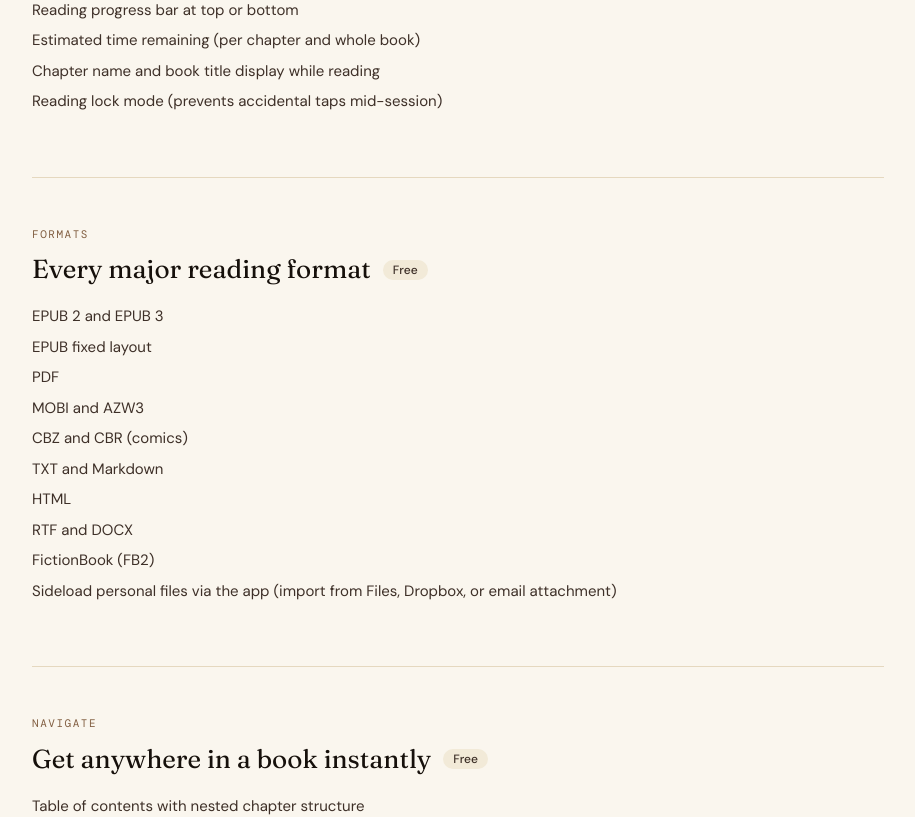
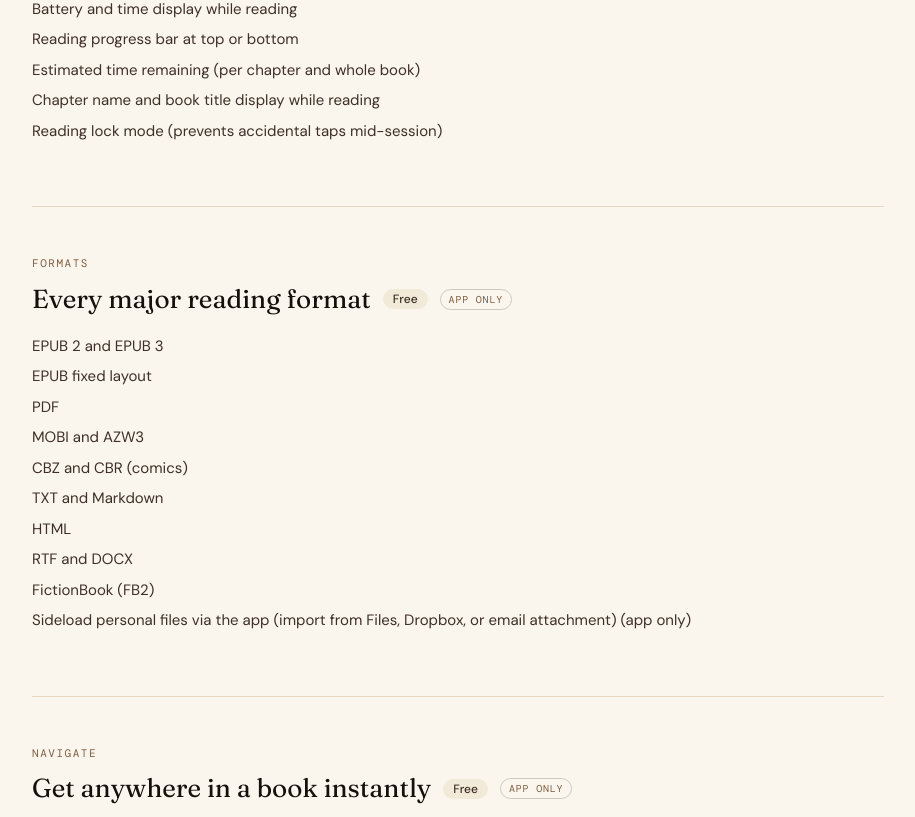
Before and after one commit to DrDustinEdwards/foxing, a Next.js app in the folder apps/web/: page /features in a window 1280 px wide. Shown: the part 1000-1817 px from the top of the page, without its empty margins (182-1097 px from the left). Built offline with nearby package versions, Linux system fonts and the light colour scheme; no server answers.

Commit message:
Features page: add platform badges and Discord Activity section

```diff
--- a/apps/web/app/features/page.tsx
+++ b/apps/web/app/features/page.tsx
@@ -49,7 +49,8 @@ export default async function FeaturesPage() {
             </h1>
             <p className="mt-4 font-source-serif-4 text-base text-text-secondary leading-[1.85]">
               Everything on this page is available today. Free and Plus (
-              {PLUS_PRICE_MONTHLY_LABEL}) features are labeled.
+              {PLUS_PRICE_MONTHLY_LABEL}) features are labeled. Sections marked
+              App only or Web only are limited to that surface.
             </p>
           </header>
 
@@ -69,6 +70,7 @@ export default async function FeaturesPage() {
             eyebrow="Read"
             heading="1,400+ classic books, free to read"
             tier="free"
+            platform="app"
           >
             <Prose>
               Every book on Foxing is from the public domain. Frankenstein,
@@ -104,6 +106,7 @@ export default async function FeaturesPage() {
             eyebrow="Formats"
             heading="Every major reading format"
             tier="free"
+            platform="app"
           >
             <FeatureList
               items={[
@@ -116,7 +119,7 @@ export default async function FeaturesPage() {
                 'HTML',
                 'RTF and DOCX',
                 'FictionBook (FB2)',
-                'Sideload personal files via the app (import from Files, Dropbox, or email attachment)',
+                'Sideload personal files via the app (import from Files, Dropbox, or email attachment) (app only)',
               ]}
             />
           </Section>
@@ -126,6 +129,7 @@ export default async function FeaturesPage() {
             eyebrow="Navigate"
             heading="Get anywhere in a book instantly"
             tier="free"
+            platform="app"
           >
             <FeatureList
               items={[
@@ -151,6 +155,7 @@ export default async function FeaturesPage() {
             eyebrow="Annotate"
             heading="Highlight everything, forget nothing"
             tier="free"
+            platform="app"
           >
             <Prose>
               Seven highlight colors. Notes on any passage. Everything
@@ -187,7 +192,7 @@ export default async function FeaturesPage() {
               />
             </Subgroup>
 
-            <Subgroup title="Annotation management" tier="free">
+            <Subgroup title="Annotation management" tier="free" platform="both">
               <FeatureList
                 items={[
                   'Annotation list: all highlights and notes in one scrollable view',
@@ -255,7 +260,7 @@ export default async function FeaturesPage() {
               />
             </Subgroup>
 
-            <Subgroup title="Reading timer" tier="free">
+            <Subgroup title="Reading timer" tier="free" platform="app">
               <FeatureList
                 items={[
                   'Start and stop a reading session from any book page',
@@ -357,6 +362,7 @@ export default async function FeaturesPage() {
             id="ai"
             eyebrow="AI Companion"
             heading="An AI that reads alongside you"
+            platform="app"
           >
             <Prose>
               Tap any word and Foxing explains it in context: the way that word
@@ -453,7 +459,7 @@ export default async function FeaturesPage() {
               />
             </Subgroup>
 
-            <Subgroup title="Discussion questions" tier="free">
+            <Subgroup title="Discussion questions" tier="free" platform="both">
               <FeatureList
                 items={[
                   '12 to 15 AI-generated discussion questions per book',
@@ -537,7 +543,7 @@ export default async function FeaturesPage() {
               />
             </Subgroup>
 
-            <Subgroup title="Inline passage comments" tier="plus">
+            <Subgroup title="Inline passage comments" tier="plus" platform="app">
               <FeatureList
                 items={[
                   'Leave a comment anchored to the exact position in the text',
@@ -640,7 +646,7 @@ export default async function FeaturesPage() {
               />
             </Subgroup>
 
-            <Subgroup title="Discord integration" tier="free">
+            <Subgroup title="Discord integration" tier="free" platform="web">
               <FeatureList
                 items={[
                   'Connect any club to a Discord channel via a webhook URL',
@@ -726,7 +732,7 @@ export default async function FeaturesPage() {
               />
             </Subgroup>
 
-            <Subgroup title="Buddy reads" tier="plus">
+            <Subgroup title="Buddy reads" tier="plus" platform="app">
               <FeatureList
                 items={[
                   'Read a book one-on-one with another reader',
@@ -891,7 +897,7 @@ export default async function FeaturesPage() {
                 'Public or private per entry',
                 'Filter to show only public or only private entries',
                 'Export all entries as formatted plain text (passage, book, author, note)',
-                'Photo-to-quote: take a photo of a physical book page, AI extracts the text and saves it as a commonplace entry (mobile and web)',
+                'Photo-to-quote: take a photo of a physical book page, AI extracts the text and saves it as a commonplace entry (mobile app)',
                 'Public entries visible on your profile and at /u/[username]/commonplace',
                 'Public entries appear as blockquotes in the style of the reading canvas',
               ]}
@@ -987,7 +993,7 @@ export default async function FeaturesPage() {
               />
             </Subgroup>
 
-            <Subgroup title="Sync and offline" tier="free">
+            <Subgroup title="Sync and offline" tier="free" platform="app">
               <FeatureList
                 items={[
                   'Reading position synced across all devices in real time',
@@ -999,7 +1005,7 @@ export default async function FeaturesPage() {
               />
             </Subgroup>
 
-            <Subgroup title="Accessibility" tier="free">
+            <Subgroup title="Accessibility" tier="free" platform="app">
               <FeatureList
                 items={[
                   'VoiceOver (iOS) and TalkBack (Android) full support',
@@ -1044,6 +1050,19 @@ export default async function FeaturesPage() {
                 ]}
               />
             </Subgroup>
+
+            <Subgroup title="Discord Activity" tier="free" platform="web">
+              <FeatureList
+                items={[
+                  'Launch Foxing inside any Discord voice or text channel as an embedded Activity',
+                  'Shared real-time club dashboard visible to everyone in the channel',
+                  'Vote on book selection polls without leaving Discord',
+                  'Run a group reading sprint with a shared countdown timer',
+                  'View AI discussion questions and chapter reactions mid-discussion',
+                  'Connect your Foxing account via Discord OAuth in one tap',
+                ]}
+              />
+            </Subgroup>
           </Section>
 
           <aside className="mx-auto mt-20 max-w-prose rounded-lg bg-brand-subtle p-6 text-center">
@@ -1072,15 +1091,25 @@ export default async function FeaturesPage() {
   )
 }
 
+type Platform = 'app' | 'web' | 'both'
+
 interface SectionProps {
   id: string
   eyebrow: string
   heading: string
   tier?: 'free' | 'plus'
+  platform?: Platform
   children: ReactNode
 }
 
-function Section({ id, eyebrow, heading, tier, children }: SectionProps) {
+function Section({
+  id,
+  eyebrow,
+  heading,
+  tier,
+  platform,
+  children,
+}: SectionProps) {
   return (
     <section
       id={id}
@@ -1094,6 +1123,7 @@ function Section({ id, eyebrow, heading, tier, children }: SectionProps) {
           {heading}
         </h2>
         {tier ? <TierBadge tier={tier} /> : null}
+        {platform ? <PlatformBadge platform={platform} /> : null}
       </div>
       {children}
     </section>
@@ -1103,17 +1133,23 @@ function Section({ id, eyebrow, heading, tier, children }: SectionProps) {
 interface SubgroupProps {
   title?: string
   tier?: 'free' | 'plus'
+  platform?: Platform
   meta?: string
   children: ReactNode
 }
 
-function Subgroup({ title, tier, meta, children }: SubgroupProps) {
-  if (!title && !tier && !meta) {
+function Subgroup({
+  title,
+  tier,
+  platform,
+  meta,
+  children,
+}: SubgroupProps) {
+  if (!title && !tier && !meta && !platform) {
     return <div className="mt-4">{children}</div>
   }
   return (
     <div className="mt-8">
-      {title || tier || meta ? (
       <div className="mb-3 flex flex-wrap items-center gap-2">
         {title ? (
           <h3 className="font-fraunces text-[1.125rem] text-text-primary">
@@ -1121,13 +1157,13 @@ function Subgroup({ title, tier, meta, children }: SubgroupProps) {
           </h3>
         ) : null}
         {tier ? <TierBadge tier={tier} /> : null}
+        {platform ? <PlatformBadge platform={platform} /> : null}
         {meta ? (
           <span className="font-dm-sans text-xs text-text-tertiary">
             {meta}
           </span>
         ) : null}
       </div>
-      ) : null}
       {children}
     </div>
   )
@@ -1136,6 +1172,15 @@ function Subgroup({ title, tier, meta, children }: SubgroupProps) {
 function TierBadge({ tier }: { tier: 'free' | 'plus' }) {
   if (tier === 'free') return <Badge variant="neutral">Free</Badge>
   return <Badge variant="brand">Plus</Badge>
+}
+
+function PlatformBadge({ platform }: { platform: Platform }) {
+  if (platform === 'both') return null
+  return (
+    <span className="inline-flex items-center rounded-full border border-border-default px-2 py-0.5 font-dm-mono text-[10px] uppercase tracking-[0.08em] text-text-tertiary">
+      {platform === 'app' ? 'App only' : 'Web only'}
+    </span>
+  )
 }
 
 function Prose({ children }: { children: ReactNode }) {
```
Lines whose indentation alone changed are shown as unchanged.
